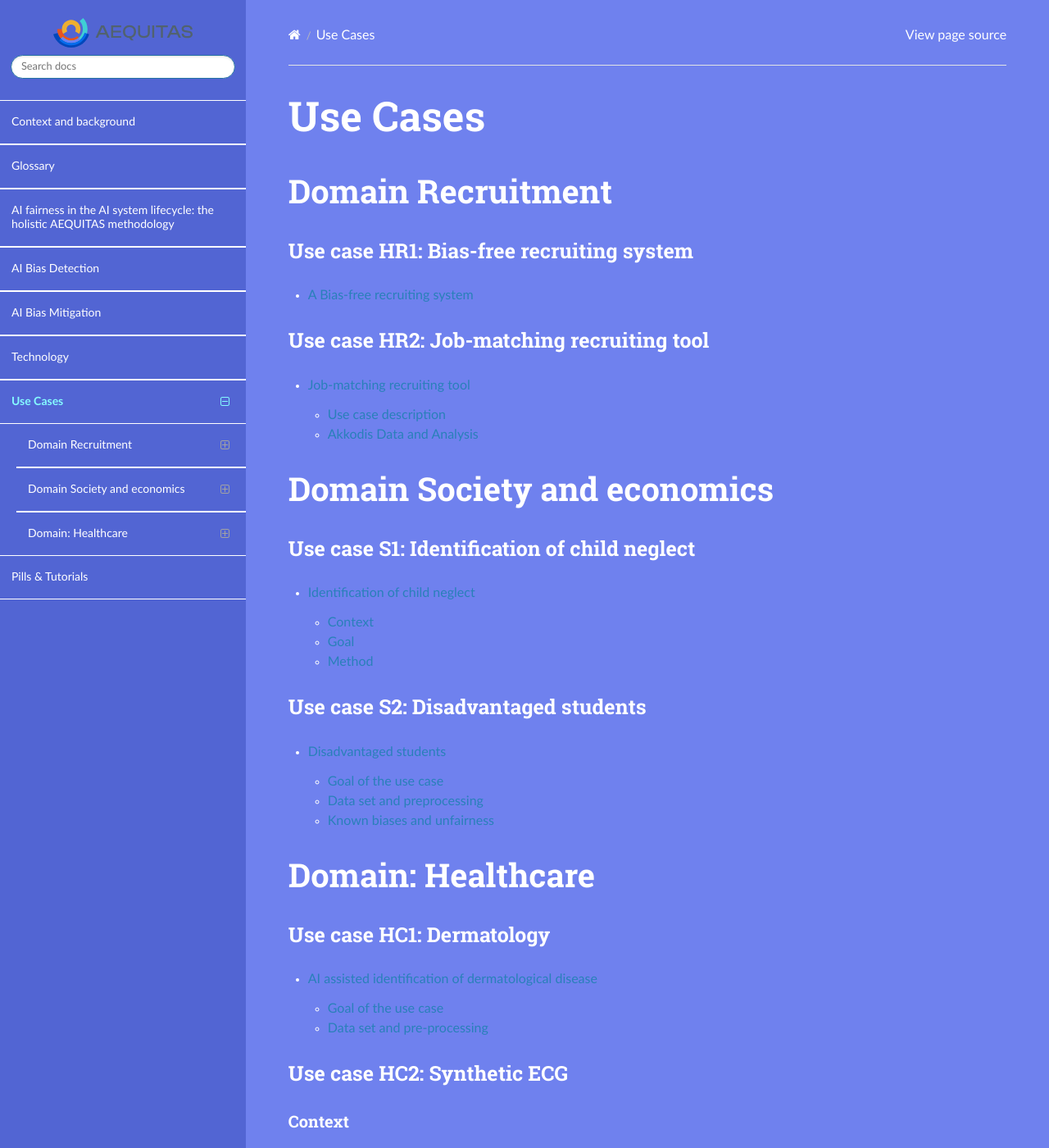
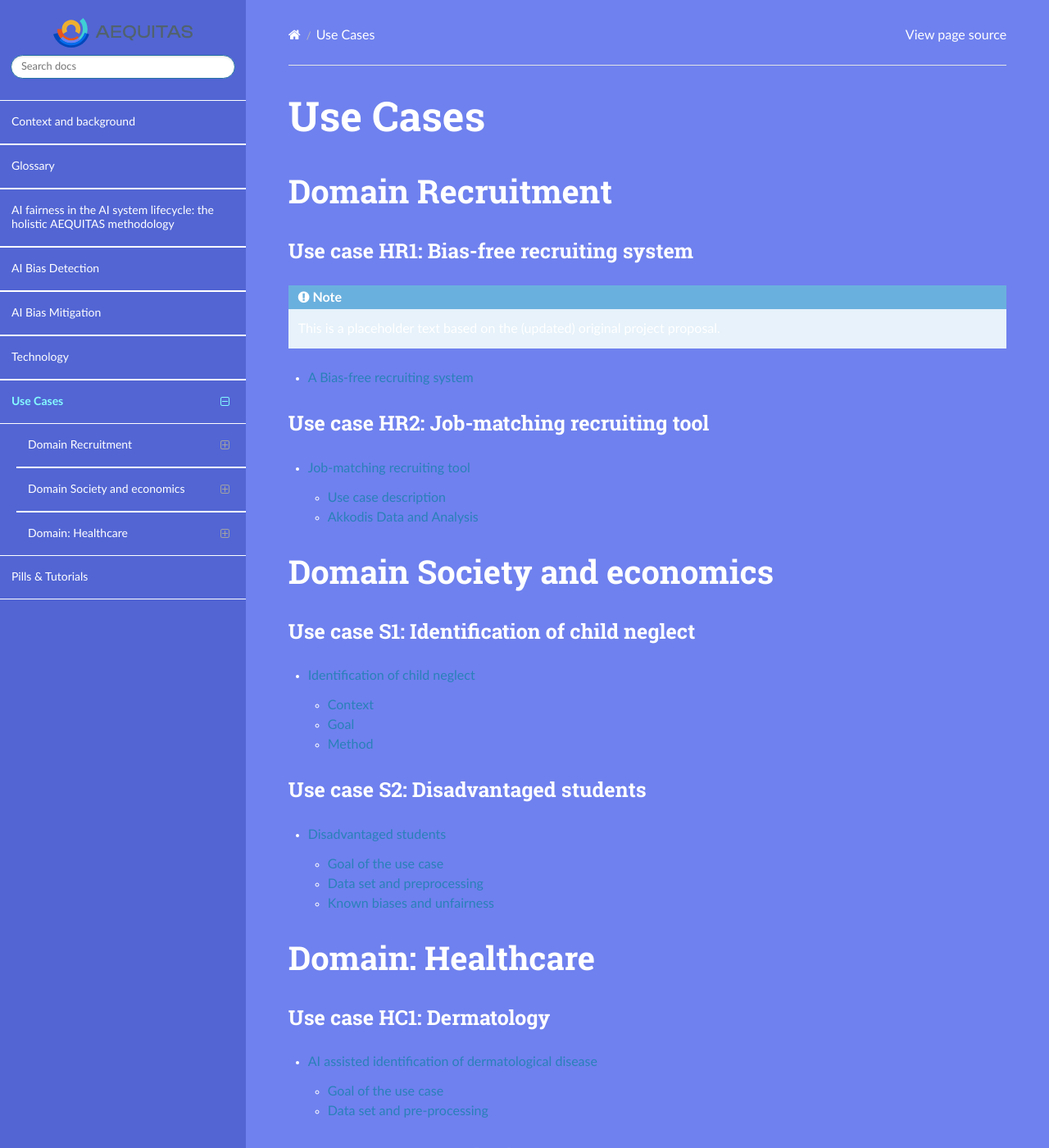
Before and after one commit to aequitas-aod/aequitas-home, a Sphinx documentation site: the page built from docs/source/usecases.rst, in a window 1280 px wide and 1400 px high. Shown: the whole window at 82% size. Built offline with Sphinx 7.4.7 and the Read the Docs theme 3.1.0, drawn with Linux system fonts in a browser that asks for light colours; some of the changed text lies outside the part shown.

Commit message:
Note placeholder status for S1, HR1, and HC2
Note placeholder for ECG use case description

Note placeholders

```diff
--- a/docs/source/usecase-s1-child-neglect.rst
+++ b/docs/source/usecase-s1-child-neglect.rst
@@ -1,6 +1,9 @@
 
 Identification of child neglect
 ===============================
+
+.. note::
+   This is a placeholder text based on the (updated) original project proposal.
 
 Context
 -------
--- a/docs/source/usecases.rst
+++ b/docs/source/usecases.rst
@@ -6,6 +6,9 @@
 
 Use case HR1: Bias-free recruiting system
 =========================================
+
+.. note::
+   This is a placeholder text based on the (updated) original project proposal.
 
 .. toctree::
    :maxdepth: 2
@@ -57,6 +60,9 @@
 Use case HC2: Synthetic ECG
 ===========================
 
+.. note::
+   This is a placeholder text based on the (updated) original project proposal.
+
 Context
 -------
 Electrocardiograms (ECG) are the gold-standard in medicine for an overall and finegrained assessment of the condition of the heart. The deflections in the so-called PQRST complex that represents a single heartbeat are connected to the sequence of contractions of the heart muscle. Deviations in those deflections are directly tied to cardiovascular diseases like (ventricular) arrhythmia, myocarditis, myocardial fibrosis, or even inherited or acquired defects. Classification of ECG traces as symptomatic or normal is typically done by experts. AI Algorithms trained on existing data can be used to automate this process. However, these training data may suffer from various forms of bias which in turn are entrained into the resulting AI algorithm.
```
